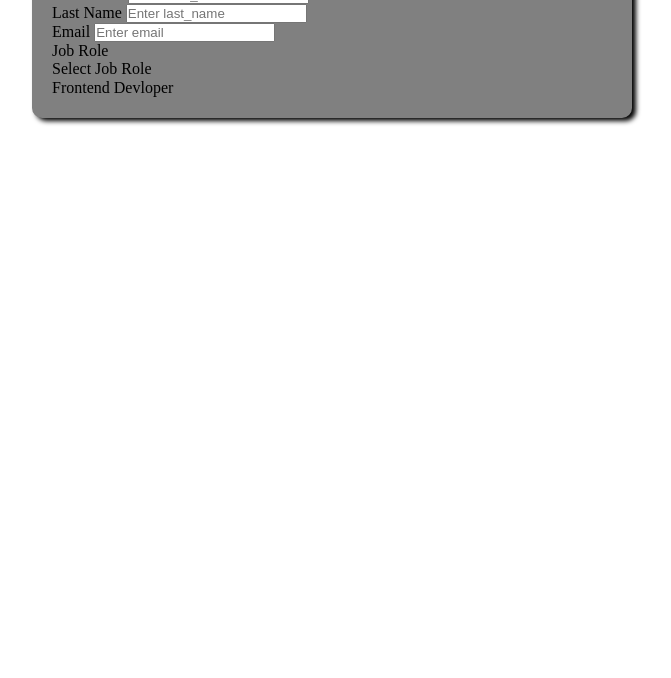
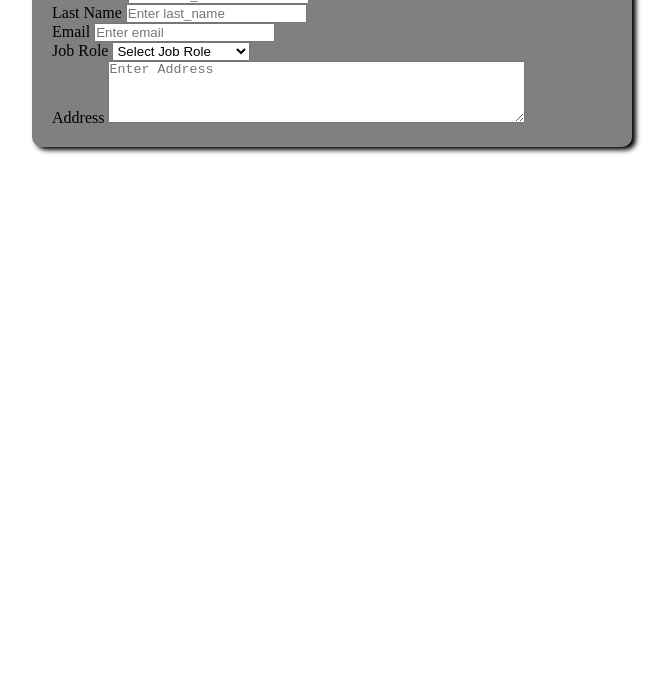
Before and after one commit to amiralam198/Job-Application-Website, a plain HTML site: page index.html in a window 1280 px wide. Shown: the part 122-800 px from the top of the page, without its empty margins (308-979 px from the left). Drawn offline with Linux system fonts and the light colour scheme.

Commit message:
commite some code

```diff
--- a/index.html
+++ b/index.html
@@ -33,15 +33,28 @@
                   type="email"
                   id="email"
                   name="email"
-                  placeholder="Enter email "/>
+                  placeholder="Enter email"/>
                     </div>
                     <div class="form_control">
                         <label for="Job_role">Job Role</label>
-                  <section>
+                  <select id="job_role" name="job_role">
                     <option value="">Select Job Role</option>
                     <option value="frontend">Frontend Devloper</option>
+                    <option value="backend">Backend Devloper</option>
+                    <option value="full_stack">Full Stack Devloper</option>
+                  </select >
+                    </div>
+                    <div class="address">
+                        <label for="address">Address</label>
+                        <textarea id="address"
+                        name="address"
+                        rows="4"
+                        cols="50"
+                        placeholder="Enter Address"
+                        ></textarea>
+                    </div>
+                    <div class="pincode">
 
-                  </section>
                     </div>
                 </div>
             </form>
```
